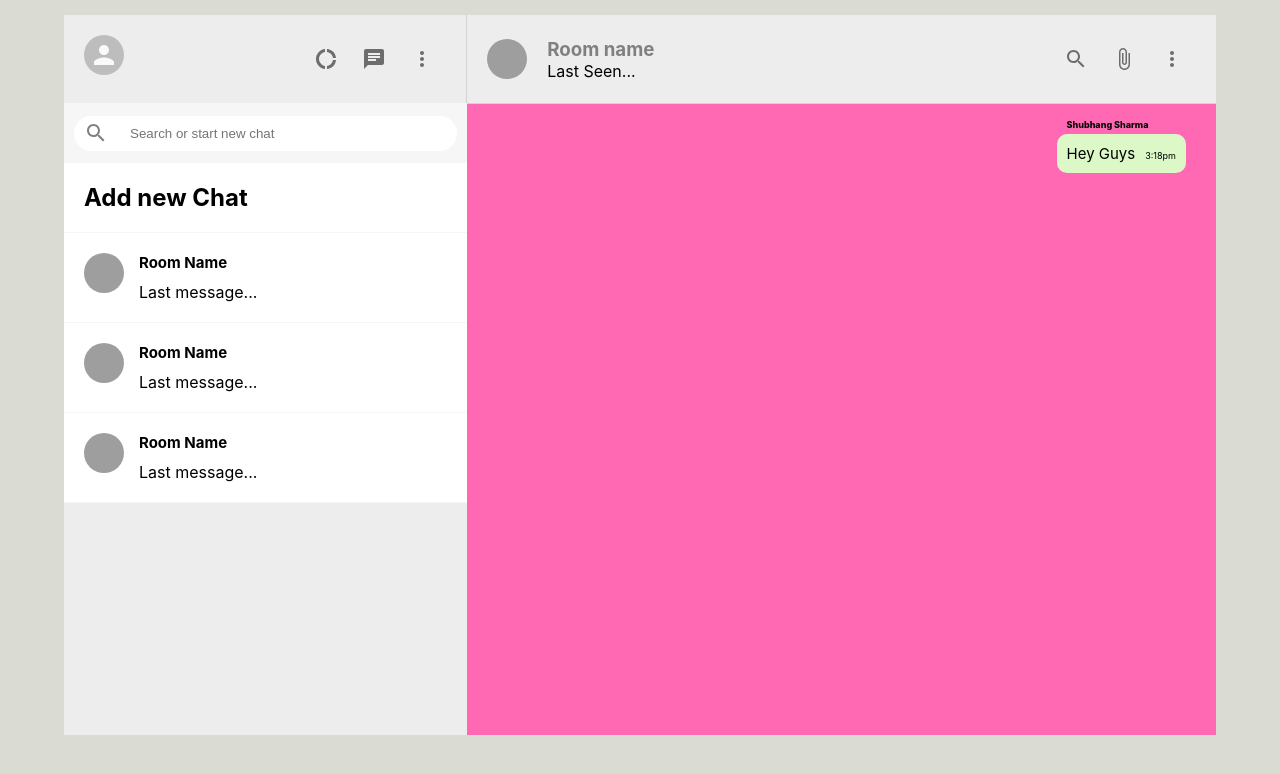
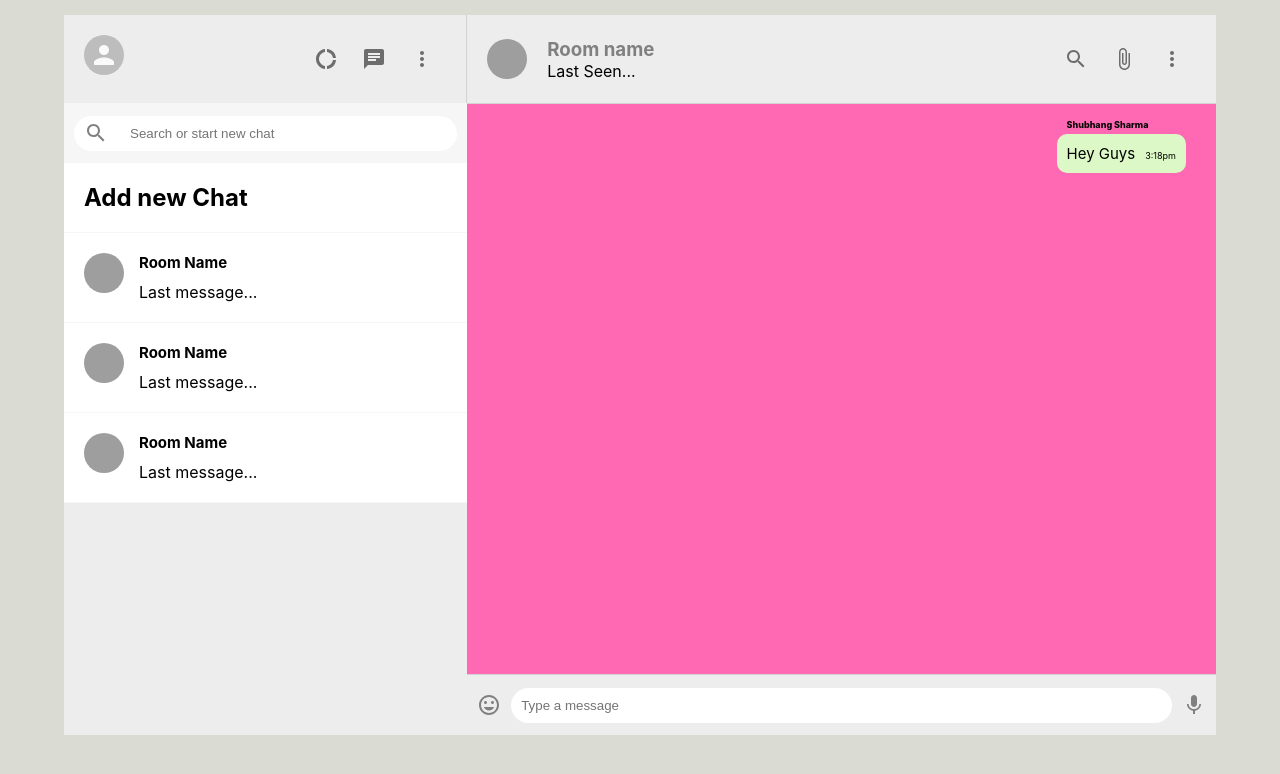
Before and after one commit to shubhangsharmasigs/chatroom, a React (Create React App) app in the folder chatroom/: page /body in a window 1280 px wide. Shown: the top 774 px of the page. Built offline with nearby package versions, Linux system fonts and the light colour scheme; grey boxes are pictures that could not be loaded; the HTML template or start-up script is replaced by a standard one.

Commit message:
chat footer

```diff
--- a/chatroom/src/Chat.css
+++ b/chatroom/src/Chat.css
@@ -60,3 +60,32 @@
     font-size: xx-small;
     font-weight: 800;
 }
+
+.chat-footer{
+    display: flex;
+    justify-content: space-between;
+    align-items: center;
+    height: 60px;
+    border-top: 1px solid lightgray;
+}
+
+.chat-footer > form {
+    flex: 1;
+    display: flex;
+}
+
+.chat-footer > form > input{
+    flex:1;
+    border-radius: 30px;
+    padding: 10px;
+    border:none;
+}
+
+.chat-footer > form > button{
+    display: none;
+}
+
+.chat-footer > .MuiSvgIcon-root{
+    padding: 10px;
+    color:gray;
+}
--- a/chatroom/src/Chat.js
+++ b/chatroom/src/Chat.js
@@ -4,15 +4,24 @@ import React, { useEffect, useState } from 'react';
 import './Chat.css';
 import MoreVertIcon from '@material-ui/icons/MoreVert';
 import AttachFileIcon from '@material-ui/icons/AttachFile';
+import InsertEmoticonIcon from '@material-ui/icons/InsertEmoticon';
+import MicIcon from '@material-ui/icons/Mic';
 
 function Chat() {
 
     const [seed,setSeed] = useState('');
+    const [input, setInput] = useState('');
 
     useEffect(() => {
         setSeed(Math.floor(Math.random() *4000));
 
     },[]);
+
+    const sendMessage = (e) => {
+        e.preventDefault();
+        console.log("YOU TYOED>>>>>", input);
+
+    }
 
   return <div className='chat'>
       <div className="chat-header">
@@ -42,7 +51,14 @@ function Chat() {
             </p>
       </div>
       <div className="chat-footer">
-
+        <InsertEmoticonIcon />
+        <form>
+            <input type="text" placeholder='Type a message'
+                onChange={e => setInput(e.target.value)}
+            />
+            <button type='submit' onClick={sendMessage}>Send a message</button>
+        </form>
+        <MicIcon />
       </div>
 
   </div>;
```
